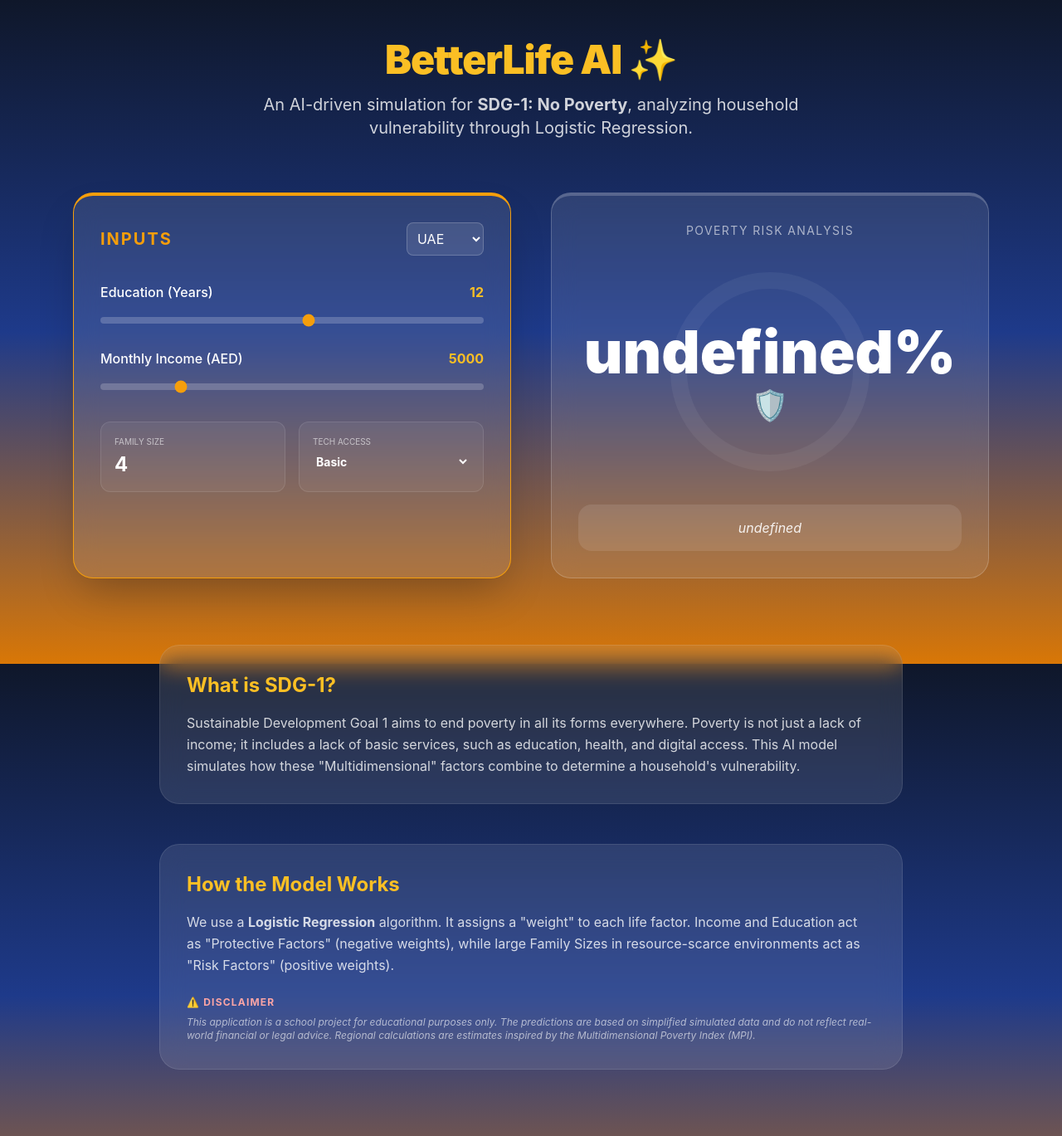
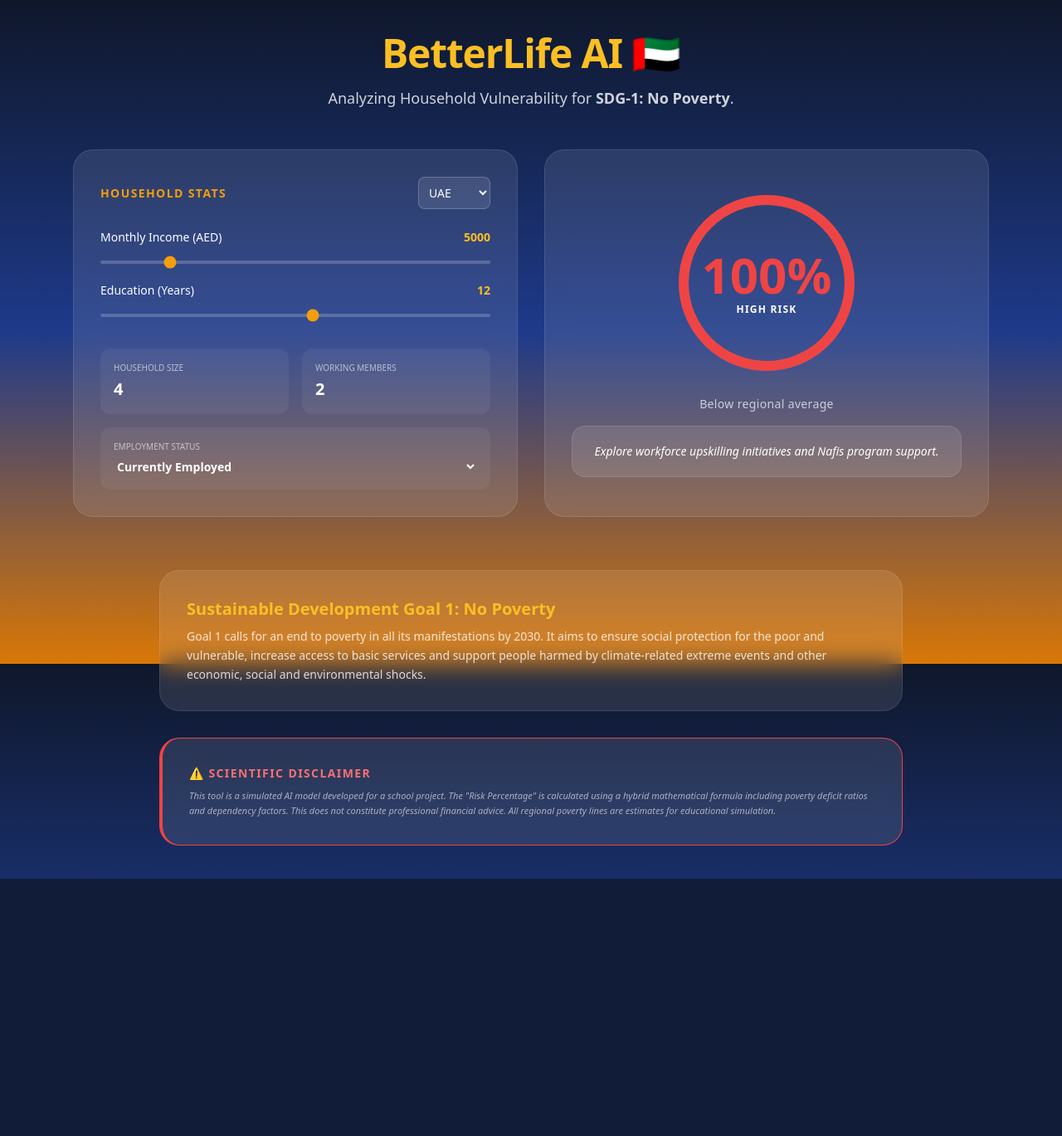
Before and after one commit to Github-of-dp/SDG_Poverty_App, a Flask app: page / in a window 1280 px wide. Shown: the whole page at 83% size. After the commit the page ends 1059 px from the top, so only its background shows below. Run offline with Flask 3, Linux system fonts and the light colour scheme; some libraries are stand-ins or nearby versions.

Commit message:
Update index.html

```diff
--- a/templates/index.html
+++ b/templates/index.html
@@ -3,14 +3,19 @@
 <head>
     <meta charset="UTF-8">
     <meta name="viewport" content="width=device-width, initial-scale=1.0">
-    <title>SDG-1 | Poverty Risk AI</title>
+    <title>BetterLife AI | SDG-1 UAE</title>
     <script src="https://cdn.tailwindcss.com"></script>
     <style>
         body {
-            /* UAE Desert Theme: Night sky to Sand dunes */
             background: linear-gradient(180deg, #0f172a 0%, #1e3a8a 50%, #d97706 100%);
             background-attachment: fixed;
-            font-family: 'Inter', sans-serif;
+            animation: aurora 15s ease infinite;
+            background-size: 400% 400%;
+        }
+        @keyframes aurora {
+            0% { background-position: 0% 50%; }
+            50% { background-position: 100% 50%; }
+            100% { background-position: 0% 50%; }
         }
         .glass {
             background: rgba(255, 255, 255, 0.1);
@@ -20,98 +25,94 @@
         }
     </style>
 </head>
-<body class="text-white min-h-screen pb-20">
+<body class="text-white min-h-screen pb-10">
 
-    <div class="max-w-6xl mx-auto px-6 pt-12">
-        <header class="text-center mb-16">
-            <h1 class="text-5xl font-black mb-4 tracking-tight text-amber-400">BetterLife AI <span class="text-white">✨</span></h1>
-            <p class="text-xl opacity-80 max-w-2xl mx-auto">An AI-driven simulation for <strong>SDG-1: No Poverty</strong>, analyzing household vulnerability through Logistic Regression.</p>
+    <div class="max-w-6xl mx-auto px-6 pt-10">
+        <header class="text-center mb-12">
+            <h1 class="text-5xl font-black mb-4 tracking-tight text-amber-400">BetterLife AI <span class="text-white">🇦🇪</span></h1>
+            <p class="text-lg opacity-80 max-w-2xl mx-auto">Analyzing Household Vulnerability for <strong>SDG-1: No Poverty</strong>.</p>
         </header>
 
-        <div class="grid grid-cols-1 lg:grid-cols-2 gap-12">
-
-            <div class="glass p-8 shadow-2xl space-y-8 border-t-4 border-amber-500">
-                <div class="flex justify-between items-center">
-                    <h2 class="text-xl font-bold uppercase tracking-widest text-amber-500">Inputs</h2>
-                    <select id="country" onchange="update()" class="bg-white/10 p-2 rounded-lg outline-none border border-white/20">
-                        {% for code, info in countries.items() %}
+        <div class="grid grid-cols-1 lg:grid-cols-2 gap-8">
+            <div class="glass p-8 space-y-6">
+                <div class="flex justify-between items-center mb-4">
+                    <h2 class="text-amber-500 font-bold uppercase tracking-widest text-sm">Household Stats</h2>
+                    <select id="country" onchange="update()" class="bg-white/10 p-2 rounded-lg outline-none border border-white/20 text-sm">
+                        {% for code in countries %}
                         <option value="{{ code }}" class="text-black" {% if code == 'UAE' %}selected{% endif %}>{{ code }}</option>
                         {% endfor %}
                     </select>
                 </div>
 
-                <div class="space-y-6">
+                <div class="space-y-4">
                     <div>
-                        <div class="flex justify-between mb-2">
-                            <label class="font-medium">Education (Years)</label>
-                            <span id="edu_label" class="text-amber-400 font-bold">12</span>
+                        <div class="flex justify-between text-sm mb-1">
+                            <label>Monthly Income (<span id="curr_label">AED</span>)</label>
+                            <span id="inc_val" class="text-amber-400 font-bold">5000</span>
                         </div>
-                        <input type="range" id="edu" min="0" max="22" value="12" class="w-full h-2 bg-white/20 rounded-lg appearance-none cursor-pointer accent-amber-500" oninput="update()">
+                        <input type="range" id="income" min="0" max="30000" step="100" value="5000" class="w-full h-1 bg-white/20 rounded-lg appearance-none accent-amber-500" oninput="update()">
                     </div>
 
                     <div>
-                        <div class="flex justify-between mb-2">
-                            <label class="font-medium">Monthly Income (<span class="currency-label">AED</span>)</label>
-                            <span id="inc_label" class="text-amber-400 font-bold">5000</span>
+                        <div class="flex justify-between text-sm mb-1">
+                            <label>Education (Years)</label>
+                            <span id="edu_val" class="text-amber-400 font-bold">12</span>
                         </div>
-                        <input type="range" id="inc" min="0" max="25000" step="100" value="5000" class="w-full h-2 bg-white/20 rounded-lg appearance-none cursor-pointer accent-amber-500" oninput="update()">
+                        <input type="range" id="education" min="0" max="22" value="12" class="w-full h-1 bg-white/20 rounded-lg appearance-none accent-amber-500" oninput="update()">
                     </div>
-                </div>
 
-                <div class="grid grid-cols-2 gap-4">
-                    <div class="bg-white/5 p-4 rounded-xl border border-white/10">
-                        <label class="text-[10px] block opacity-60 mb-1">FAMILY SIZE</label>
-                        <input type="number" id="fam" value="4" class="bg-transparent text-2xl font-bold w-full outline-none" oninput="update()">
+                    <div class="grid grid-cols-2 gap-4 pt-4">
+                        <div class="bg-white/5 p-4 rounded-xl">
+                            <label class="text-[10px] block opacity-60 mb-1">HOUSEHOLD SIZE</label>
+                            <input type="number" id="household_size" value="4" class="bg-transparent text-xl font-bold w-full outline-none" oninput="update()">
+                        </div>
+                        <div class="bg-white/5 p-4 rounded-xl">
+                            <label class="text-[10px] block opacity-60 mb-1">WORKING MEMBERS</label>
+                            <input type="number" id="working_members" value="2" class="bg-transparent text-xl font-bold w-full outline-none" oninput="update()">
+                        </div>
                     </div>
-                    <div class="bg-white/5 p-4 rounded-xl border border-white/10">
-                        <label class="text-[10px] block opacity-60 mb-1">TECH ACCESS</label>
-                        <select id="acc" class="bg-transparent text-sm font-bold w-full outline-none" onchange="update()">
-                            <option value="0">None</option>
-                            <option value="1" selected>Basic</option>
-                            <option value="2">Advanced</option>
+
+                    <div class="bg-white/5 p-4 rounded-xl">
+                        <label class="text-[10px] block opacity-60 mb-1">EMPLOYMENT STATUS</label>
+                        <select id="employment" class="bg-transparent text-sm font-bold w-full outline-none" onchange="update()">
+                            <option value="1" class="text-black">Currently Employed</option>
+                            <option value="0" class="text-black">Unemployed</option>
                         </select>
                     </div>
                 </div>
             </div>
 
-            <div class="glass p-8 flex flex-col items-center justify-center text-center border-t-4 border-white/20">
-                <h2 class="text-sm uppercase tracking-widest opacity-60 mb-8">Poverty Risk Analysis</h2>
-
-                <div class="relative flex items-center justify-center">
-                    <svg class="w-64 h-64 transform -rotate-90">
-                        <circle cx="128" cy="128" r="110" stroke="rgba(255,255,255,0.05)" stroke-width="20" fill="transparent" />
-                        <circle id="meter" cx="128" cy="128" r="110" stroke="#f59e0b" stroke-width="20" fill="transparent"
-                                stroke-dasharray="691" stroke-dashoffset="691" stroke-linecap="round" class="transition-all duration-1000" />
+            <div class="glass p-8 flex flex-col items-center justify-center text-center">
+                <div class="relative mb-6">
+                    <svg class="w-56 h-56 transform -rotate-90">
+                        <circle cx="112" cy="112" r="100" stroke="rgba(255,255,255,0.1)" stroke-width="12" fill="transparent" />
+                        <circle id="meter" cx="112" cy="112" r="100" stroke="#f59e0b" stroke-width="12" fill="transparent"
+                                stroke-dasharray="628" stroke-dashoffset="628" stroke-linecap="round" class="transition-all duration-1000" />
                     </svg>
-                    <div class="absolute flex flex-col items-center">
-                        <span id="prob_val" class="text-7xl font-black">0%</span>
-                        <span id="emoji" class="text-4xl mt-2">--</span>
+                    <div class="absolute inset-0 flex flex-col items-center justify-center">
+                        <span id="risk_score" class="text-6xl font-black">0%</span>
+                        <span id="risk_level" class="text-xs font-bold uppercase tracking-widest mt-1">Analyzing</span>
                     </div>
                 </div>
-
-                <div class="mt-8 bg-white/10 p-4 rounded-2xl w-full">
-                    <p id="advice_text" class="italic opacity-90">"Adjust parameters to see prediction..."</p>
+                <div id="comparison_text" class="text-sm opacity-70 mb-4 tracking-wide">--</div>
+                <div class="bg-white/10 p-5 rounded-2xl w-full border border-white/10">
+                    <p id="help_text" class="text-sm italic">"Move sliders to begin risk assessment..."</p>
                 </div>
             </div>
         </div>
 
-        <div class="mt-20 space-y-12 max-w-4xl mx-auto">
+        <div class="mt-16 max-w-4xl mx-auto space-y-8">
             <section class="glass p-8">
-                <h3 class="text-2xl font-bold mb-4 text-amber-400">What is SDG-1?</h3>
-                <p class="leading-relaxed opacity-80">
-                    Sustainable Development Goal 1 aims to end poverty in all its forms everywhere. Poverty is not just a lack of income; it includes a lack of basic services, such as education, health, and digital access. This AI model simulates how these "Multidimensional" factors combine to determine a household's vulnerability.
+                <h3 class="text-xl font-bold text-amber-400 mb-2">Sustainable Development Goal 1: No Poverty</h3>
+                <p class="text-sm opacity-80 leading-relaxed">
+                    Goal 1 calls for an end to poverty in all its manifestations by 2030. It aims to ensure social protection for the poor and vulnerable, increase access to basic services and support people harmed by climate-related extreme events and other economic, social and environmental shocks.
                 </p>
             </section>
 
-            <section class="glass p-8">
-                <h3 class="text-2xl font-bold mb-4 text-amber-400">How the Model Works</h3>
-                <p class="leading-relaxed opacity-80 mb-6">
-                    We use a <strong>Logistic Regression</strong> algorithm. It assigns a "weight" to each life factor. Income and Education act as "Protective Factors" (negative weights), while large Family Sizes in resource-scarce environments act as "Risk Factors" (positive weights).
-                </p>
-
-                <p class="text-xs text-red-300 mt-6 uppercase tracking-widest font-bold">⚠️ Disclaimer</p>
-                <p class="text-xs opacity-60 italic mt-2">
-                    This application is a school project for educational purposes only. The predictions are based on simplified simulated data and do not reflect real-world financial or legal advice. Regional calculations are estimates inspired by the Multidimensional Poverty Index (MPI).
+            <section class="glass p-8 border-l-4 border-red-500">
+                <h3 class="text-sm font-bold text-red-400 uppercase tracking-widest mb-2">⚠️ Scientific Disclaimer</h3>
+                <p class="text-[11px] opacity-60 leading-relaxed italic">
+                    This tool is a simulated AI model developed for a school project. The "Risk Percentage" is calculated using a hybrid mathematical formula including poverty deficit ratios and dependency factors. This does not constitute professional financial advice. All regional poverty lines are estimates for educational simulation.
                 </p>
             </section>
         </div>
@@ -119,36 +120,40 @@
 
     <script>
         async function update() {
-            const edu = document.getElementById('edu').value;
-            const inc = document.getElementById('inc').value;
-            const fam = document.getElementById('fam').value;
-            const acc = document.getElementById('acc').value;
-            const country = document.getElementById('country').value;
+            const data = {
+                income: document.getElementById('income').value,
+                education: document.getElementById('education').value,
+                employment: document.getElementById('employment').value,
+                household_size: document.getElementById('household_size').value,
+                working_members: document.getElementById('working_members').value,
+                country: document.getElementById('country').value
+            };
 
-            document.getElementById('edu_label').innerText = edu;
-            document.getElementById('inc_label').innerText = inc;
+            document.getElementById('inc_val').innerText = data.income;
+            document.getElementById('edu_val').innerText = data.education;
 
             const res = await fetch('/predict', {
                 method: 'POST',
                 headers: {'Content-Type': 'application/json'},
-                body: JSON.stringify({ country, edu, inc, family: fam, access: acc })
+                body: JSON.stringify(data)
             });
-
-            const data = await res.json();
+            const result = await res.json();
 
             // Update UI
-            document.getElementById('prob_val').innerText = data.prob + "%";
-            document.querySelectorAll('.currency-label').forEach(el => el.innerText = data.currency);
+            document.getElementById('risk_score').innerText = result.risk + "%";
+            document.getElementById('risk_level').innerText = result.level + " Risk";
+            document.getElementById('curr_label').innerText = result.currency;
+            document.getElementById('comparison_text').innerText = result.comparison;
+            document.getElementById('help_text').innerText = result.help;
 
             const meter = document.getElementById('meter');
-            meter.style.strokeDashoffset = 691 - (691 * data.prob / 100);
+            const offset = 628 - (628 * result.risk / 100);
+            meter.style.strokeDashoffset = offset;
 
-            const emoji = document.getElementById('emoji');
-            if(data.prob > 70) { emoji.innerText = "🆘"; meter.style.stroke = "#ef4444"; }
-            else if(data.prob > 40) { emoji.innerText = "⚠️"; meter.style.stroke = "#f59e0b"; }
-            else { emoji.innerText = "🛡️"; meter.style.stroke = "#10b981"; }
-
-            document.getElementById('advice_text').innerText = data.advice;
+            // Color update
+            const colors = { Low: "#10b981", Medium: "#f59e0b", High: "#ef4444" };
+            meter.style.stroke = colors[result.level];
+            document.getElementById('risk_score').style.color = colors[result.level];
         }
         window.onload = update;
     </script>
```
